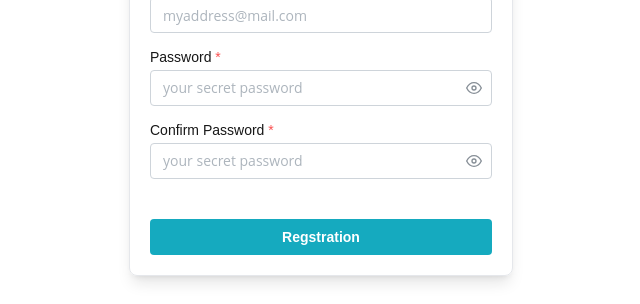
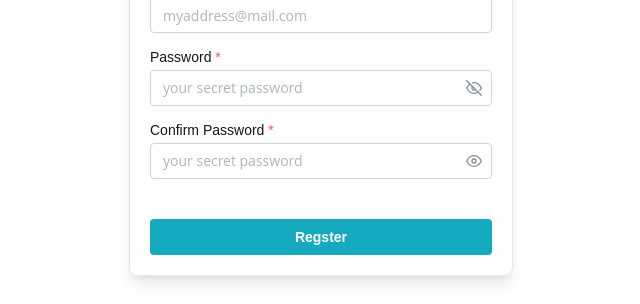
Before and after one commit to albiummid/apn-wareframe, a Next.js app: page /auth/register in a window 1280 px wide. Both pictures are taken after a click on the icon 793 px from the left and 535 px from the top of the page. Shown: the part 375-679 px from the top of the page, without its empty margins (319-959 px from the left). Built offline with nearby package versions, Linux system fonts and the light colour scheme.

Commit message:
Regster new update

```diff
--- a/app/auth/register/page.tsx
+++ b/app/auth/register/page.tsx
@@ -2,10 +2,12 @@
 import { Button, TextInput } from "@mantine/core";
 import { useForm } from "@mantine/form";
 import { useDisclosure } from "@mantine/hooks";
+import { useState } from "react";
 import { FiEye, FiEyeOff } from "react-icons/fi";
 
 export default function RegisterScreen() {
     const [passwordShown, { toggle }] = useDisclosure();
+    const [passwordconfirmShown, { toggle:toggle1 }] = useDisclosure();
     const form = useForm({
         initialValues: {
             firstName: "",
@@ -14,6 +16,11 @@ export default function RegisterScreen() {
             password: "",
             confirmpassword: "",
         },
+         validate: {
+      confirmpassword: (value, values) =>
+        value !== values.password ? 'Passwords did not match' : null,
+    },
+
     });
 
     const handleSubmit = async (values: {
@@ -62,6 +69,7 @@ export default function RegisterScreen() {
                         withAsterisk
                         label={"Password"}
                         placeholder="your secret password"
+
                         {...form.getInputProps("password")}
                         type={passwordShown ? "text" : "password"}
                         rightSection={
@@ -76,19 +84,20 @@ export default function RegisterScreen() {
                         withAsterisk
                         label={"Confirm Password"}
                         placeholder="your secret password"
+
                         {...form.getInputProps("confirmpassword")}
-                        type={passwordShown ? "text" : "confirmpassword"}
+                        type={passwordconfirmShown ? "text" : "password"}
                         rightSection={
-                            passwordShown ? (
-                                <FiEye onClick={toggle} />
+                            passwordconfirmShown ? (
+                                <FiEye onClick={toggle1} />
                             ) : (
-                                <FiEyeOff onClick={toggle} />
+                                <FiEyeOff onClick={toggle1} />
                             )
                         }
                     />
                     <div className="flex justify-center items-center mt-10">
                         <Button fullWidth type="submit">
-                            Regstration
+                            Regster
                         </Button>
                     </div>
                 </form>
```
